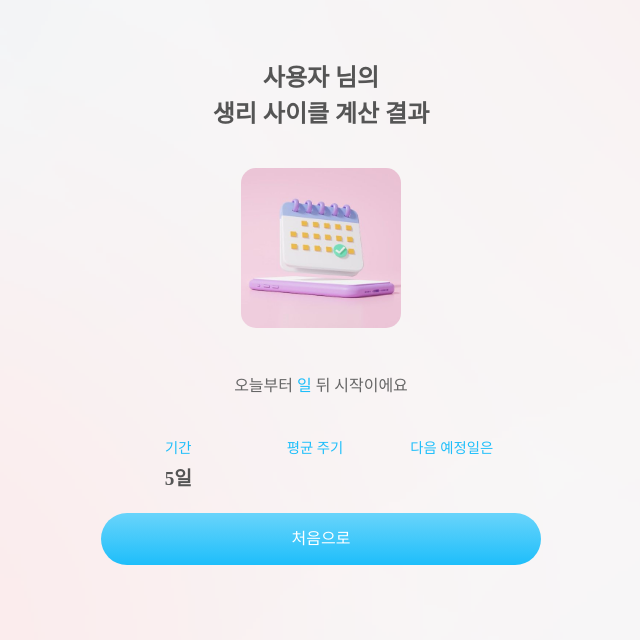
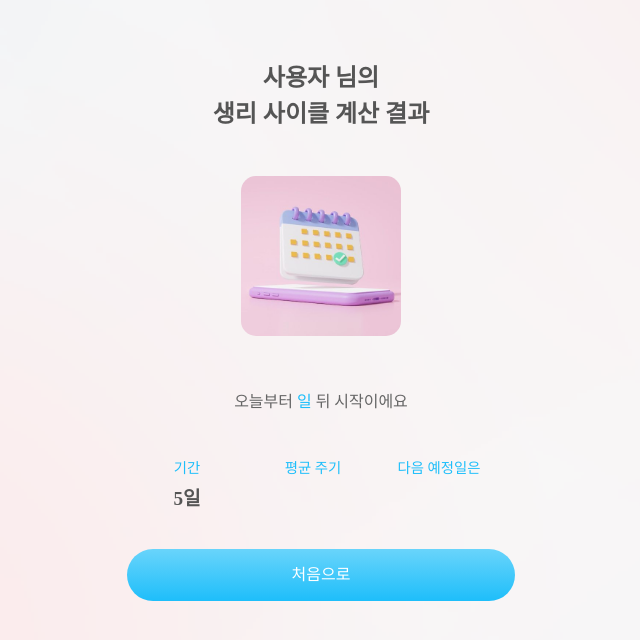
Before and after one commit to soojjung/cycle-schedules, a React (Vite) app: page /result in a window 1280 px wide. Shown: the top 640 px of the page, without its empty margins (319-959 px from the left). Built offline with nearby package versions, Linux system fonts and the light colour scheme; a web font is replaced by a local one.

Commit message:
feat: 화면 UI 여백 간격 조정

```diff
--- a/src/pages/LoadingPage/index.jsx
+++ b/src/pages/LoadingPage/index.jsx
@@ -1,7 +1,7 @@
 import React, { useState, useRef, useEffect } from 'react';
 import { useNavigate } from 'react-router-dom';
 import dayjs from 'dayjs';
-import * as S from './style';
+import * as S from '../ResultPage/style';
 
 const LoadingPage = () => {
   const navigate = useNavigate();
@@ -47,7 +47,7 @@ const LoadingPage = () => {
         <S.SubTitle>계산하고 있어요</S.SubTitle>
 
         <S.AreaBox>
-          <S.ImageWrapper />
+          <S.ImageWrapper url="images/present.png" />
         </S.AreaBox>
         <S.InfoText>
           생리 기간은 가장 보편적인
--- a/src/pages/LoadingPage/style.js
+++ /dev/null
@@ -1,54 +0,0 @@
-import styled from 'styled-components';
-
-export const Container = styled.div`
-  min-width: 320px;
-  max-width: 480px;
-  padding: 20px;
-  margin: auto;
-`;
-
-export const Center = styled.div`
-  display: flex;
-  flex-direction: column;
-  align-items: center;
-  justify-content: center;
-`;
-
-export const Title = styled.h1`
-  margin: 24px;
-  font-size: 1rem;
-  font-weight: 600;
-  color: #7a7a7a;
-`;
-
-export const SubTitle = styled.h2`
-  margin: 0;
-  font-size: 1.5rem;
-  font-weight: 600;
-  color: #555;
-`;
-
-export const AreaBox = styled.div`
-  margin: 32px 0;
-
-  padding: ${(props) => (props.padding ? `${props.padding}` : '0')};
-`;
-
-export const ImageWrapper = styled.div`
-  width: 160px;
-  height: 160px;
-  margin-bottom: 20px;
-  background: url('images/present.png') no-repeat center;
-  background-size: cover;
-  border-radius: 15px;
-`;
-
-export const InfoText = styled.p`
-  font-size: 1rem;
-  color: #666;
-  text-align: center; /* 텍스트 가운데 정렬 */
-
-  span {
-    color: #1ebefa; /* 파란색 강조 텍스트 */
-  }
-`;
--- a/src/pages/MainPage/index.jsx
+++ b/src/pages/MainPage/index.jsx
@@ -27,7 +27,7 @@ const MainPage = () => {
 
     setTimeout(() => {
       navigate('/loading');
-    }, 150);
+    }, 250);
   };
 
   return (
@@ -39,7 +39,7 @@ const MainPage = () => {
       </S.Center>
 
       <S.AreaBox padding="0 0 0 28px">
-        <S.P>생리주기</S.P>
+        <S.P margin="0 0 16px 0">생리주기</S.P>
         <Flex
           alignItems="center"
           height="100%"
@@ -66,7 +66,7 @@ const MainPage = () => {
       </S.AreaBox>
 
       <S.AreaBox padding="0 28px">
-        <S.P>가장 마지막 생리 시작일</S.P>
+        <S.P margin="0 0 12px 0">가장 마지막 생리 시작일</S.P>
         <DeviceTypeProvider deviceType="mobile">
           <S.DatePicker
             id="last-period-date"
--- a/src/pages/MainPage/style.js
+++ b/src/pages/MainPage/style.js
@@ -18,7 +18,7 @@ export const Center = styled.div`
 `;
 
 export const Title = styled.h1`
-  margin: 20px;
+  margin: 16px 0 24px;
   font-size: 1rem;
   font-weight: 600;
   color: #7a7a7a;
@@ -32,13 +32,14 @@ export const SubTitle = styled.h2`
 `;
 
 export const AreaBox = styled.div`
-  margin: 53px 0 53px;
+  margin: 58px 0;
 
   padding: ${(props) => (props.padding ? `${props.padding}` : '0')};
 `;
 
 export const P = styled.p`
-  margin-bottom: 12px;
+  margin: ${(props) => (props.margin ? `${props.margin}` : '0')};
+
   font-size: 0.9rem;
   color: #7a7a7a;
 `;
@@ -63,6 +64,7 @@ export const DatePicker = styled(_DatePicker)``;
 
 export const ButtonWrapper = styled.div`
   margin-top: 12px;
+  padding: 0 26px;
   width: 100%;
   height: 52px;
 `;
--- a/src/pages/ResultPage/index.jsx
+++ b/src/pages/ResultPage/index.jsx
@@ -77,7 +77,7 @@ const ResultPage = () => {
         <S.SubTitle>생리 사이클 계산 결과</S.SubTitle>
 
         <S.AreaBox>
-          <S.ImageWrapper />
+          <S.ImageWrapper url="images/phone_calendar.png" />
         </S.AreaBox>
         <S.InfoText>
           오늘부터 <span>{dayDiff}일</span> 뒤 시작이에요
--- a/src/pages/ResultPage/style.js
+++ b/src/pages/ResultPage/style.js
@@ -30,7 +30,7 @@ export const SubTitle = styled.h2`
 `;
 
 export const AreaBox = styled.div`
-  margin: 36px 0;
+  margin: 44px 0;
 
   padding: ${(props) => (props.padding ? `${props.padding}` : '0')};
 `;
@@ -39,12 +39,15 @@ export const ImageWrapper = styled.div`
   width: 160px;
   height: 160px;
   margin-bottom: 10px;
-  background: url('images/phone_calendar.png') no-repeat center;
+  background: ${(props) => {
+    return `url(${props.url}) no-repeat center`;
+  }};
   background-size: cover;
   border-radius: 15px;
 `;
 
 export const InfoText = styled.p`
+  text-align: center;
   font-size: 1rem;
   color: #666;
 
@@ -57,9 +60,11 @@ export const InfoGrid = styled.div`
   display: flex;
   justify-content: space-between;
 
+  margin: 44px 16px 0 0;
+  padding: 0 16px;
+
   width: 100%;
   max-width: 400px;
-  margin: 40px 12px 0 0;
 `;
 
 export const InfoBox = styled.div`
@@ -83,9 +88,10 @@ export const InfoValue = styled.p`
 `;
 
 export const ButtonWrapper = styled.div`
+  margin-top: 36px;
+  padding: 0 26px;
   width: 100%;
   height: 52px;
-  margin-top: 20px;
 `;
 
 export const Button = styled.button`
```
